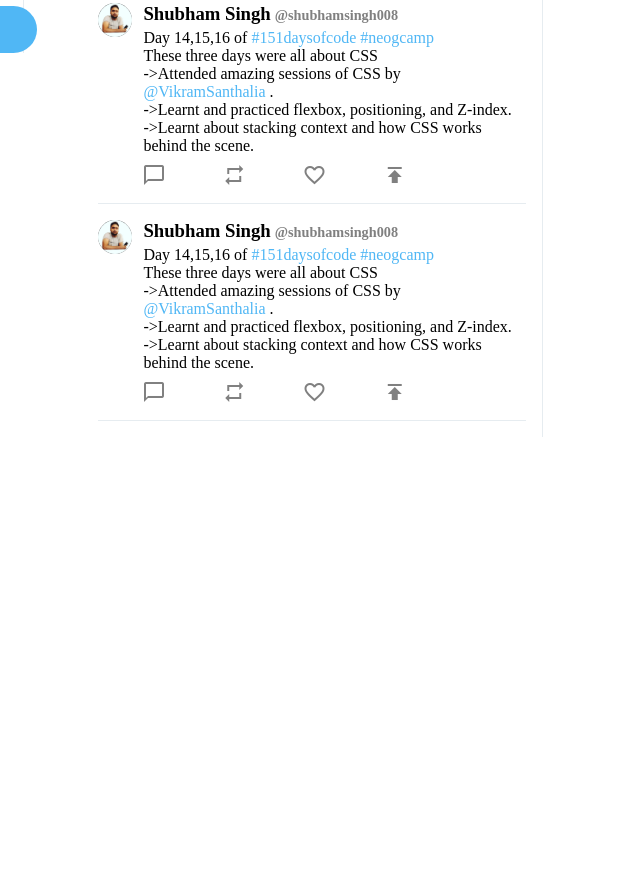
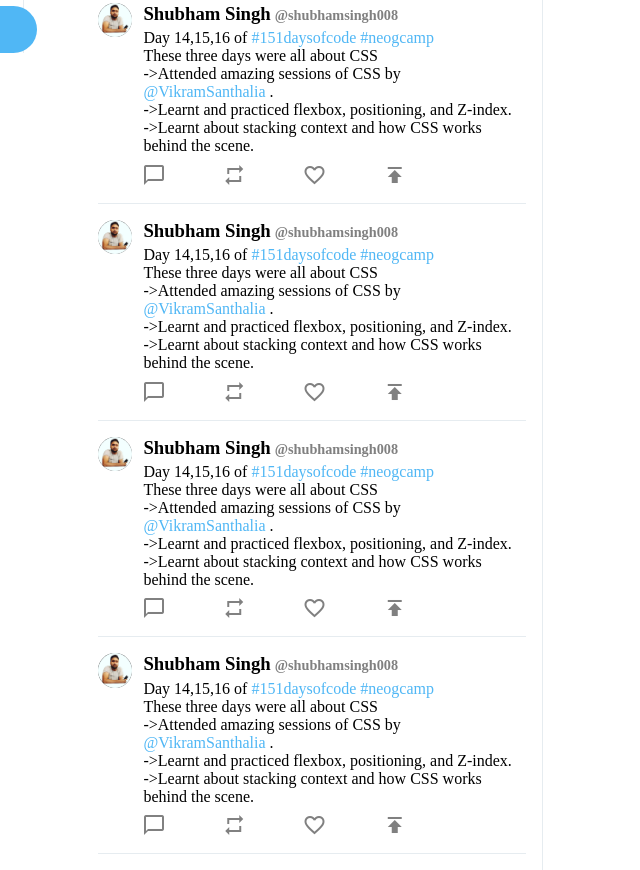
Before and after one commit to techieshubham30/twitter-homepage-clone, a plain HTML site: page index.html in a window 1280 px wide. Shown: the part 610-1480 px from the top of the page, without its empty margins (270-910 px from the left). Before the commit the page ends 1047 px from the top, so only its background shows below. Drawn offline with Linux system fonts and the light colour scheme.

Commit message:
initial commit

```diff
--- a/index.html
+++ b/index.html
@@ -239,7 +239,80 @@
                     </span>
                 </div>
             </section>
+            <section class="post">
+                <div class="main-content container-flex">
+                    <img src="/images/Avatar.jpeg" alt="" class="post-avtar">
+                    <div class="post-body">
+                        <h3 class="name">Shubham Singh</h3>
+                        <span>@shubhamsingh008</span>
+                        <p>Day 14,15,16 of <a href="#">#151daysofcode #neogcamp</a>
+                        </p>
+                        <p>These three days were all about CSS
+                        </p>
+                        <p>->Attended amazing sessions of CSS by
+                            <a href="#"> @VikramSanthalia
+                            </a>
+                            .</p>
+                        <p>->Learnt and practiced flexbox, positioning, and Z-index.
+                        </p>
+                        <p>->Learnt about stacking context and how CSS works behind the scene.
+                        </p>
+                    </div>
 
+                </div>
+
+                <div class="post-footer">
+                    <span class="material-icons">
+                        chat_bubble_outline
+                    </span>
+                    <span class="material-icons">
+                        repeat
+                    </span>
+                    <span class="material-icons">
+                        favorite_border
+                    </span>
+                    <span class="material-icons">
+                        publish
+                    </span>
+                </div>
+            </section>
+            <section class="post">
+                <div class="main-content container-flex">
+                    <img src="/images/Avatar.jpeg" alt="" class="post-avtar">
+                    <div class="post-body">
+                        <h3 class="name">Shubham Singh</h3>
+                        <span>@shubhamsingh008</span>
+                        <p>Day 14,15,16 of <a href="#">#151daysofcode #neogcamp</a>
+                        </p>
+                        <p>These three days were all about CSS
+                        </p>
+                        <p>->Attended amazing sessions of CSS by
+                            <a href="#"> @VikramSanthalia
+                            </a>
+                            .</p>
+                        <p>->Learnt and practiced flexbox, positioning, and Z-index.
+                        </p>
+                        <p>->Learnt about stacking context and how CSS works behind the scene.
+                        </p>
+                    </div>
+
+                </div>
+
+                <div class="post-footer">
+                    <span class="material-icons">
+                        chat_bubble_outline
+                    </span>
+                    <span class="material-icons">
+                        repeat
+                    </span>
+                    <span class="material-icons">
+                        favorite_border
+                    </span>
+                    <span class="material-icons">
+                        publish
+                    </span>
+                </div>
+            </section>
 
         </main>
 
```
